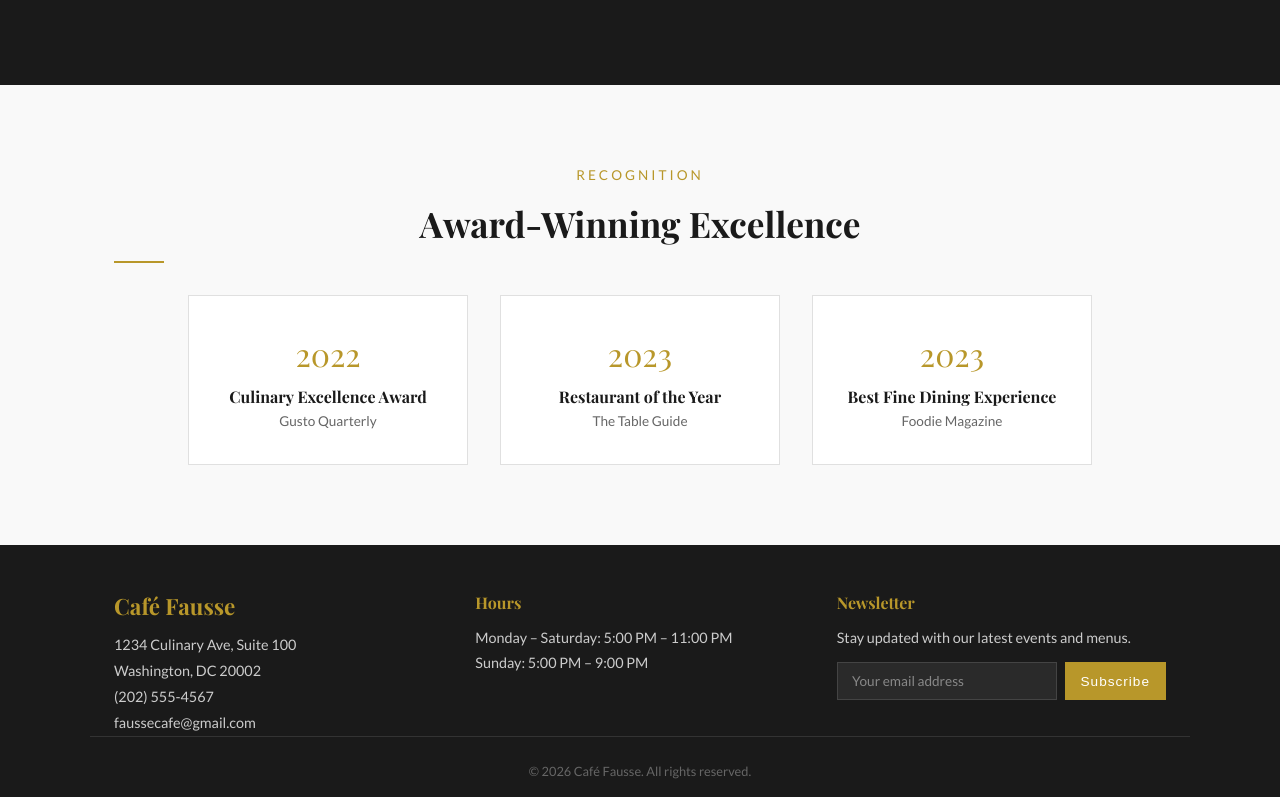
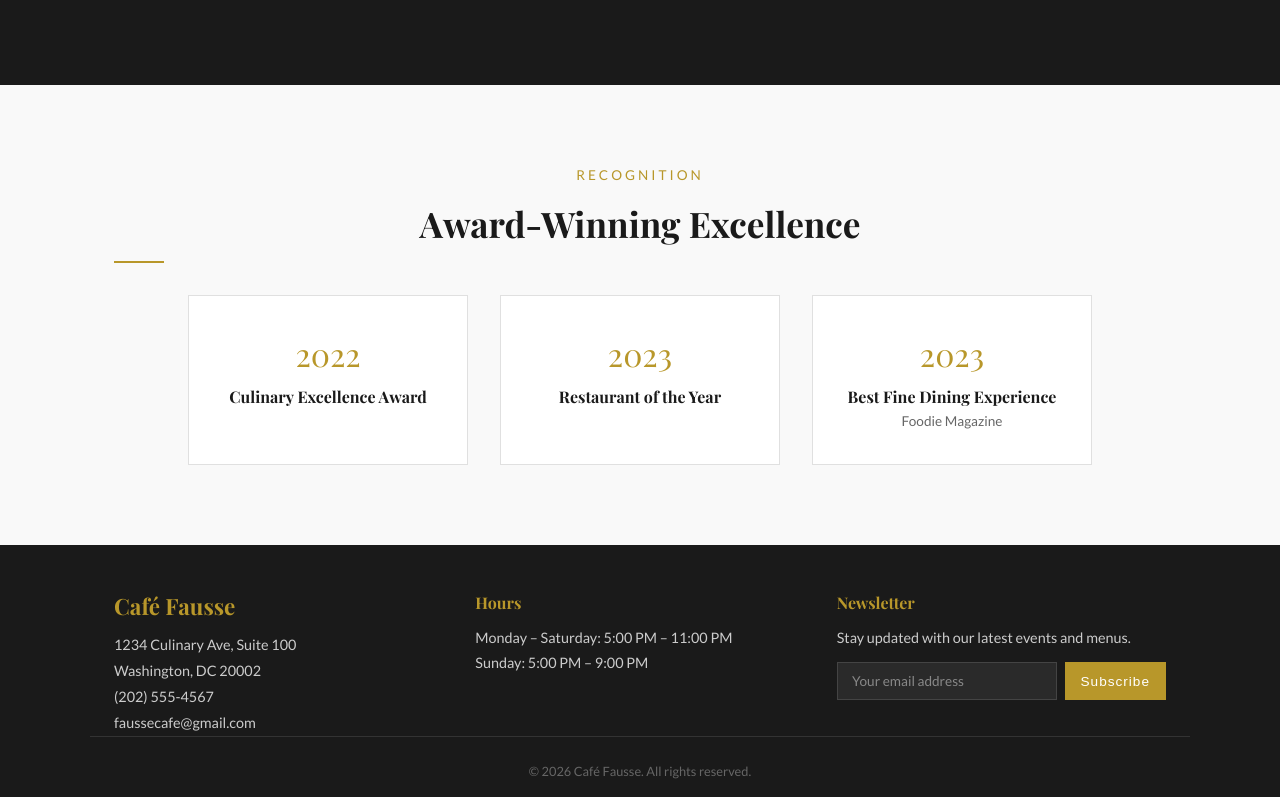
Before and after one commit to rlimrichard/cafe-fausse, a React (Vite) app in the folder frontend/: page / in a window 1280 px wide. Shown: the part 1501-2298 px from the top of the page. Built offline with nearby package versions, Linux system fonts and the light colour scheme; no server answers; a web font is replaced by a local one.

Commit message:
Remove selected award sources

```diff
--- a/frontend/src/pages/Gallery.jsx
+++ b/frontend/src/pages/Gallery.jsx
@@ -17,8 +17,8 @@ const IMAGES = [
 ]
 
 const AWARDS = [
-  { year: '2022', title: 'Culinary Excellence Award', source: 'Gusto Quarterly' },
-  { year: '2023', title: 'Restaurant of the Year', source: 'The Table Guide' },
+  { year: '2022', title: 'Culinary Excellence Award' },
+  { year: '2023', title: 'Restaurant of the Year' },
   { year: '2023', title: 'Best Fine Dining Experience', source: 'Foodie Magazine' },
 ]
 
--- a/frontend/src/pages/Home.jsx
+++ b/frontend/src/pages/Home.jsx
@@ -60,12 +60,10 @@ export default function Home() {
             <div className="award-item">
               <span className="award-year">2022</span>
               <h4>Culinary Excellence Award</h4>
-              <p>Gusto Quarterly</p>
             </div>
             <div className="award-item">
               <span className="award-year">2023</span>
               <h4>Restaurant of the Year</h4>
-              <p>The Table Guide</p>
             </div>
             <div className="award-item">
               <span className="award-year">2023</span>
```
